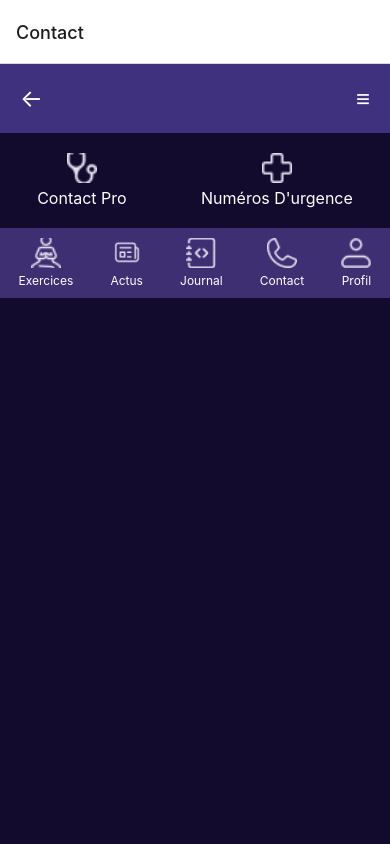
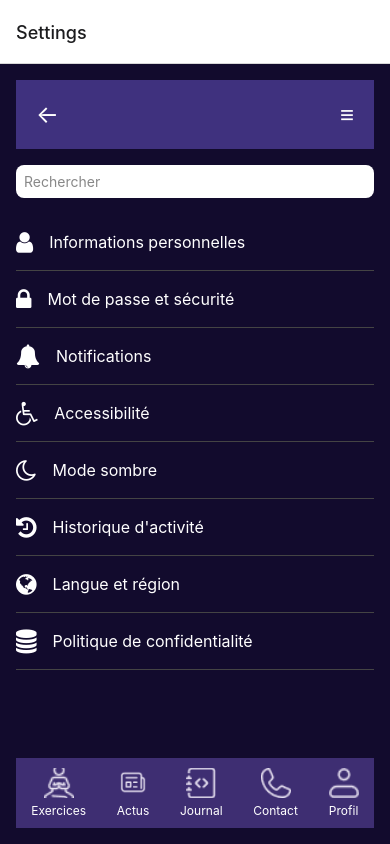
Before and after one commit to EstherMhV/HealfingApp, a React Native app: screen /Sittings in a window 390 px wide. Built offline with nearby package versions, Linux system fonts and the light colour scheme.

Commit message:
screen sittings

```diff
--- a/App.js
+++ b/App.js
@@ -6,6 +6,7 @@ import Home from "./screens/HomeScreen.jsx";
 import Login from "./screens/LoginScreen.jsx";
 import SignUp from "./screens/SignUpScreen.jsx";
 import Contact from "./screens/ContactScreen.jsx";
+import Settings from "./screens/sittingsScreen.jsx";
 
 const Stack = createStackNavigator();
 
@@ -13,7 +14,12 @@ export default function App() {
   return (
     <View style={styles.container}>
         <NavigationContainer>
-          <Stack.Navigator initialRouteName="Contact">
+          <Stack.Navigator initialRouteName="Sittings">
+          <Stack.Screen
+              name="Sittings"
+              component={Settings}
+              options={{ title: "Settings" }}
+            />
             {/* <Stack.Screen
               name="Home"
               component={Home}
--- a/package.json
+++ b/package.json
@@ -19,7 +19,8 @@
     "react": "18.2.0",
     "react-native": "0.73.6",
     "react-native-ionicons": "^4.6.5",
-    "react-native-toast-message": "^2.2.0"
+    "react-native-toast-message": "^2.2.0",
+    "react-native-vector-icons": "^10.1.0"
   },
   "devDependencies": {
     "@babel/core": "^7.20.0"
--- /dev/null
+++ b/screens/sittingsScreen.jsx
@@ -0,0 +1,121 @@
+import React from "react";
+import Icon from "react-native-vector-icons/FontAwesome";
+import {
+  View,
+  Text,
+  ScrollView,
+  StyleSheet,
+  TouchableOpacity,
+  TextInput,
+} from "react-native";
+import Menu from "../components/Menu";
+
+const Settings = ({ navigation }) => {
+  return (
+    <View style={styles.container}>
+      <View style={styles.header}>
+        <TouchableOpacity onPress={() => navigation.goBack()}>
+          <Text style={styles.backButton}>←</Text>
+        </TouchableOpacity>
+        <TouchableOpacity>
+          <Text style={styles.menuButton}>≡</Text>
+        </TouchableOpacity>
+      </View>
+
+      <TextInput
+        style={styles.searchBar}
+        placeholder="Rechercher"
+        placeholderTextColor="#888"
+      />
+      <ScrollView style={styles.scrollContainer}>
+        <TouchableOpacity style={styles.option}>
+          <Icon name="user" size={24} color="#fff" />
+          <Text style={styles.optionText}>Informations personnelles</Text>
+        </TouchableOpacity>
+        <TouchableOpacity style={styles.option}>
+          <Icon name="lock" size={24} color="#fff" />
+          <Text style={styles.optionText}>Mot de passe et sécurité</Text>
+        </TouchableOpacity>
+        <TouchableOpacity style={styles.option}>
+          <Icon name="bell" size={24} color="#fff" />
+          <Text style={styles.optionText}>Notifications</Text>
+        </TouchableOpacity>
+        <TouchableOpacity style={styles.option}>
+          <Icon name="wheelchair" size={24} color="#fff" />
+          <Text style={styles.optionText}>Accessibilité</Text>
+        </TouchableOpacity>
+        <TouchableOpacity style={styles.option}>
+          <Icon name="moon-o" size={24} color="#fff" />
+          <Text style={styles.optionText}>Mode sombre</Text>
+        </TouchableOpacity>
+        <TouchableOpacity style={styles.option}>
+          <Icon name="history" size={24} color="#fff" />
+          <Text style={styles.optionText}>Historique d'activité</Text>
+        </TouchableOpacity>
+        <TouchableOpacity style={styles.option}>
+          <Icon name="globe" size={24} color="#fff" />
+          <Text style={styles.optionText}>Langue et région</Text>
+        </TouchableOpacity>
+        <TouchableOpacity style={styles.option}>
+          <Icon name="database" size={24} color="#fff" />
+          <Text style={styles.optionText}>Politique de confidentialité</Text>
+        </TouchableOpacity>
+      </ScrollView>
+      <Menu navigation={navigation} />
+    </View>
+  );
+};
+
+const styles = StyleSheet.create({
+  container: {
+    flex: 1,
+    backgroundColor: "#120B2D",
+    padding: 16,
+  },
+  header: {
+    flexDirection: "row",
+    justifyContent: "space-between",
+    alignItems: "center",
+    padding: 20,
+    backgroundColor: "#3F317E",
+  },
+  backButton: {
+    color: "#fff",
+    fontSize: 24,
+  },
+  menuButton: {
+    color: "#fff",
+    fontSize: 24,
+  },
+  headerIcons: {
+    flexDirection: "row",
+    justifyContent: "space-around",
+    paddingVertical: 20,
+  },
+  iconContainer: {
+    alignItems: "center",
+  },
+  searchBar: {
+    backgroundColor: "#fff",
+    borderRadius: 8,
+    padding: 8,
+    marginVertical: 16,
+  },
+  scrollContainer: {
+    flex: 1,
+  },
+  option: {
+    flexDirection: "row",
+    alignItems: "center",
+    paddingVertical: 16,
+    borderBottomWidth: 1,
+    borderBottomColor: "#444",
+  },
+  optionText: {
+    marginLeft: 16,
+    fontSize: 16,
+    color: "#fff",
+  },
+});
+
+export default Settings;
```
Also changed, not shown: 1 other file (tests, documents, lock files or other folders).
